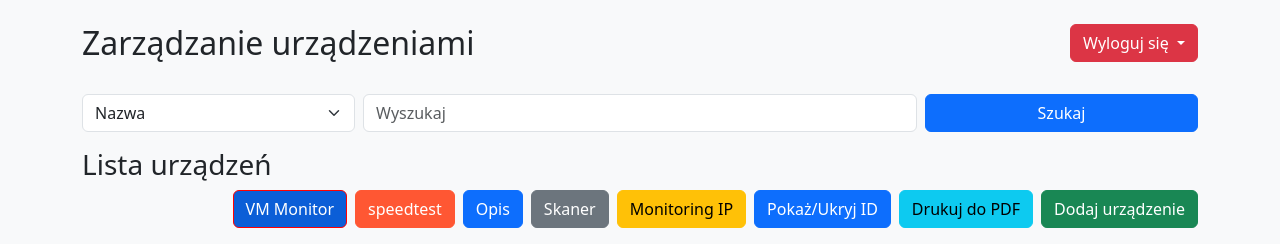
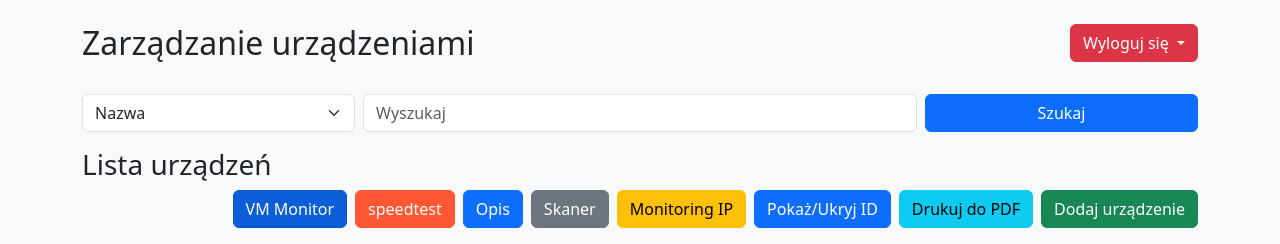
Before and after one commit to Smartlewek/DocApp, a PHP site: page /testowa.php in a window 1280 px wide, with the pointer over the restyled element. Shown: the top 244 px of the page. Run offline with PHP 8.4, Linux system fonts and the light colour scheme; the visitor is signed in with stand-in values (Sample User, id 1); data that the repository does not hold is empty.

Commit message:
Update testowa.php

```diff
--- a/testowa.php
+++ b/testowa.php
@@ -95,10 +95,7 @@ $appVersion = "1.2 beta";
     border-color: #ffb433;    /* Dopasowanie koloru obramowania */
     color: #fff;              /* Kolor tekstu */
 }
-.btn-custom2:hover {
-    background-color: ; /* Zmiana koloru na czerwony */
-    border-color: #ff0000
-}
+
 
         .table-container {
             max-height: 60vh;
```
